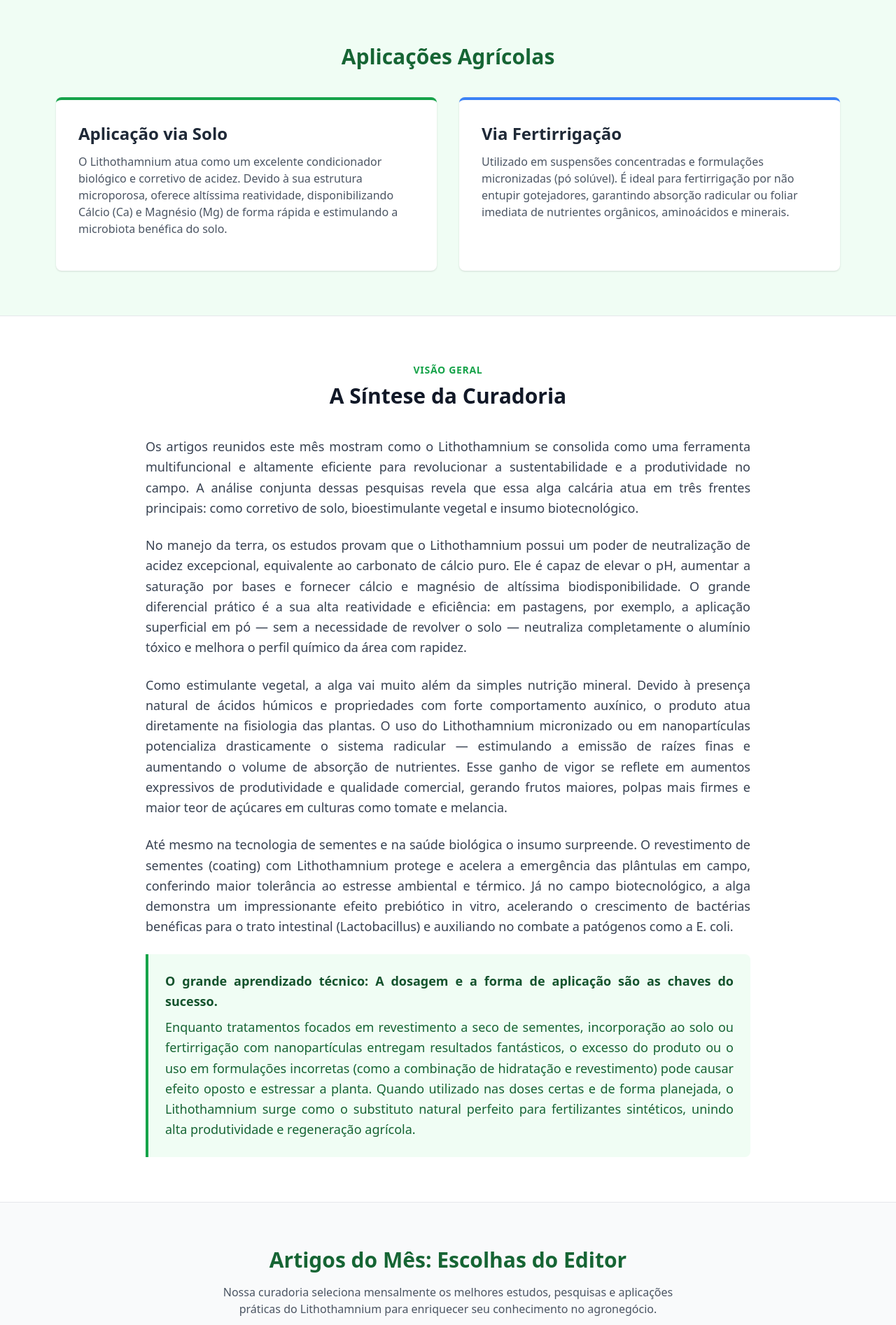
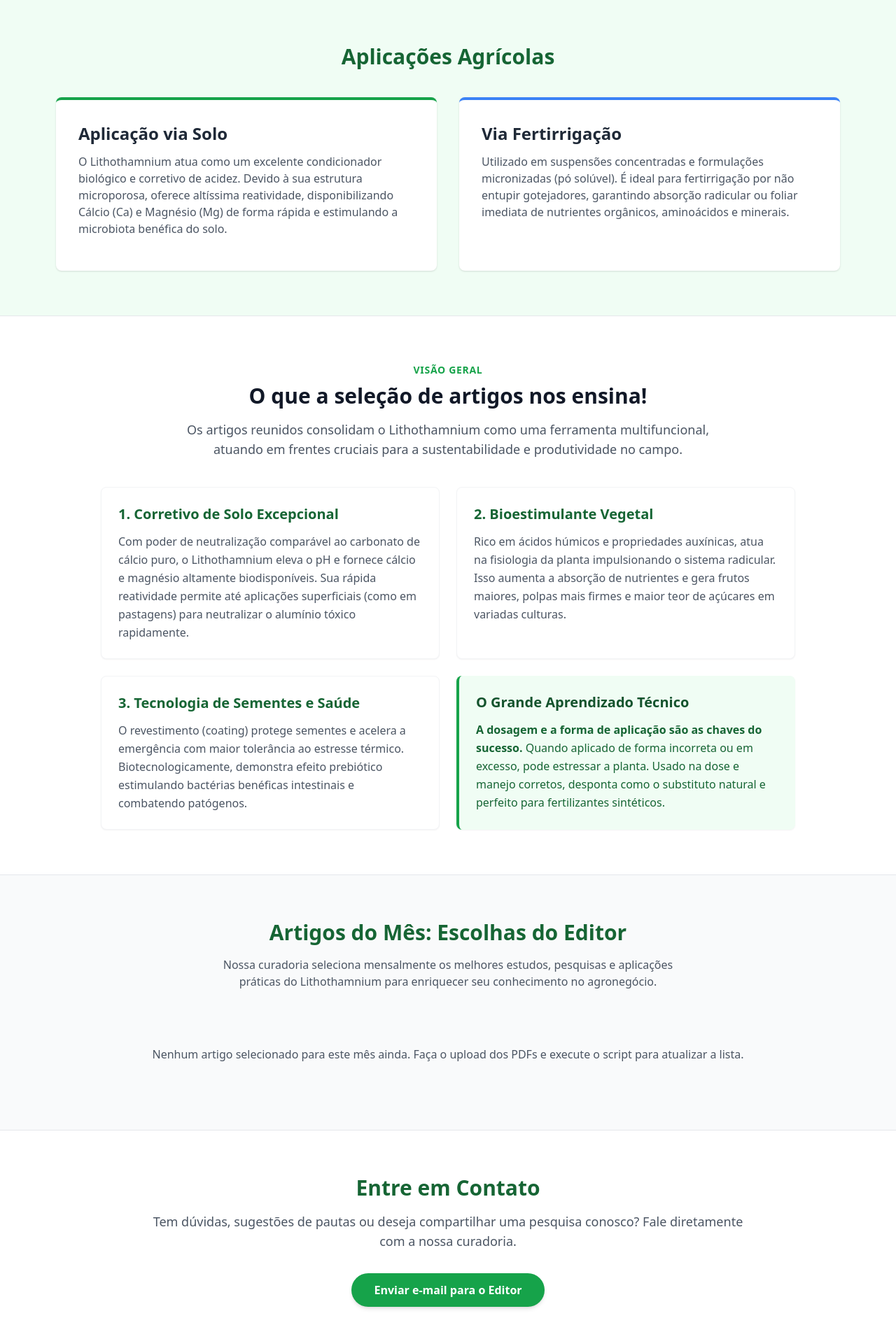
Before and after one commit to lucasalves02/lithothamnium-org, a Flask app: template templates/index.html in a window 1280 px wide. Shown: the part 461-2355 px from the top of the page at 70% size. Run offline with Flask 3, Linux system fonts and the light colour scheme; the template is opened without the code that fills it, so the values that code supplies are empty; some libraries are stand-ins or nearby versions.

Commit message:
ajuste no layout

```diff
--- a/templates/artigo.html
+++ b/templates/artigo.html
@@ -10,8 +10,8 @@
 
     <!-- Navbar -->
     <nav class="bg-green-700 text-white shadow-md">
-        <div class="max-w-6xl mx-auto px-4 py-4 flex justify-between items-center">
-            <a href="/" class="text-2xl font-bold tracking-wider hover:text-green-300 transition">Lithothamnium<span class="text-green-300">BR</span></a>
+        <div class="max-w-6xl mx-auto px-4 py-4 flex flex-col md:flex-row justify-between items-center">
+            <a href="/" class="text-2xl font-bold tracking-wider hover:text-green-300 transition mb-4 md:mb-0">Lithothamnium<span class="text-green-300">BR</span></a>
             <a href="/" class="font-semibold hover:text-green-300 transition">&larr; Voltar ao Início</a>
         </div>
     </nav>
--- a/templates/index.html
+++ b/templates/index.html
@@ -10,9 +10,9 @@
 
     <!-- Navbar -->
     <nav class="bg-green-700 text-white shadow-md">
-        <div class="max-w-6xl mx-auto px-4 py-4 flex justify-between items-center">
-            <h1 class="text-2xl font-bold tracking-wider">Lithothamnium<span class="text-green-300">BR</span></h1>
-            <ul class="flex space-x-6 font-semibold">
+        <div class="max-w-6xl mx-auto px-4 py-4 flex flex-col md:flex-row justify-between items-center">
+            <h1 class="text-2xl font-bold tracking-wider mb-4 md:mb-0">Lithothamnium<span class="text-green-300">BR</span></h1>
+            <ul class="flex flex-wrap justify-center gap-4 md:gap-6 font-semibold">
                 <li><a href="#" class="hover:text-green-300 transition">Início</a></li>
                 <li><a href="#aplicacoes" class="hover:text-green-300 transition">Aplicações</a></li>
                 <li><a href="#artigos" class="hover:text-green-300 transition">Artigos do Mês</a></li>
@@ -62,24 +62,46 @@
 
     <!-- Carta do Editor / Síntese -->
     <section class="py-16 bg-white border-t border-gray-200">
-        <div class="max-w-4xl mx-auto px-4">
+        <div class="max-w-5xl mx-auto px-4">
             <div class="text-center mb-10">
                 <span class="text-green-600 font-bold tracking-wider uppercase text-sm">Visão Geral</span>
-                <h3 class="text-3xl font-bold text-gray-900 mt-2">A Síntese da Curadoria</h3>
+                <h3 class="text-3xl font-bold text-gray-900 mt-2">O que a seleção de artigos nos ensina!</h3>
+                <p class="text-gray-600 mt-4 max-w-3xl mx-auto text-lg">
+                    Os artigos reunidos consolidam o Lithothamnium como uma ferramenta multifuncional, atuando em frentes cruciais para a sustentabilidade e produtividade no campo.
+                </p>
             </div>
 
-            <div class="space-y-6 text-gray-700 text-lg leading-relaxed text-justify">
-                <p>Os artigos reunidos este mês mostram como o Lithothamnium se consolida como uma ferramenta multifuncional e altamente eficiente para revolucionar a sustentabilidade e a produtividade no campo. A análise conjunta dessas pesquisas revela que essa alga calcária atua em três frentes principais: como corretivo de solo, bioestimulante vegetal e insumo biotecnológico.</p>
+            <div class="grid md:grid-cols-2 gap-6">
+                <!-- Card 1 -->
+                <div class="bg-white p-6 rounded-lg shadow-sm border border-gray-100 hover:shadow-md transition">
+                    <h4 class="text-xl font-bold text-green-800 mb-3">1. Corretivo de Solo Excepcional</h4>
+                    <p class="text-gray-600 leading-relaxed">
+                        Com poder de neutralização comparável ao carbonato de cálcio puro, o Lithothamnium eleva o pH e fornece cálcio e magnésio altamente biodisponíveis. Sua rápida reatividade permite até aplicações superficiais (como em pastagens) para neutralizar o alumínio tóxico rapidamente.
+                    </p>
+                </div>
 
-                <p>No manejo da terra, os estudos provam que o Lithothamnium possui um poder de neutralização de acidez excepcional, equivalente ao carbonato de cálcio puro. Ele é capaz de elevar o pH, aumentar a saturação por bases e fornecer cálcio e magnésio de altíssima biodisponibilidade. O grande diferencial prático é a sua alta reatividade e eficiência: em pastagens, por exemplo, a aplicação superficial em pó — sem a necessidade de revolver o solo — neutraliza completamente o alumínio tóxico e melhora o perfil químico da área com rapidez.</p>
+                <!-- Card 2 -->
+                <div class="bg-white p-6 rounded-lg shadow-sm border border-gray-100 hover:shadow-md transition">
+                    <h4 class="text-xl font-bold text-green-800 mb-3">2. Bioestimulante Vegetal</h4>
+                    <p class="text-gray-600 leading-relaxed">
+                        Rico em ácidos húmicos e propriedades auxínicas, atua na fisiologia da planta impulsionando o sistema radicular. Isso aumenta a absorção de nutrientes e gera frutos maiores, polpas mais firmes e maior teor de açúcares em variadas culturas.
+                    </p>
+                </div>
 
-                <p>Como estimulante vegetal, a alga vai muito além da simples nutrição mineral. Devido à presença natural de ácidos húmicos e propriedades com forte comportamento auxínico, o produto atua diretamente na fisiologia das plantas. O uso do Lithothamnium micronizado ou em nanopartículas potencializa drasticamente o sistema radicular — estimulando a emissão de raízes finas e aumentando o volume de absorção de nutrientes. Esse ganho de vigor se reflete em aumentos expressivos de produtividade e qualidade comercial, gerando frutos maiores, polpas mais firmes e maior teor de açúcares em culturas como tomate e melancia.</p>
+                <!-- Card 3 -->
+                <div class="bg-white p-6 rounded-lg shadow-sm border border-gray-100 hover:shadow-md transition">
+                    <h4 class="text-xl font-bold text-green-800 mb-3">3. Tecnologia de Sementes e Saúde</h4>
+                    <p class="text-gray-600 leading-relaxed">
+                        O revestimento (coating) protege sementes e acelera a emergência com maior tolerância ao estresse térmico. Biotecnologicamente, demonstra efeito prebiótico estimulando bactérias benéficas intestinais e combatendo patógenos.
+                    </p>
+                </div>
 
-                <p>Até mesmo na tecnologia de sementes e na saúde biológica o insumo surpreende. O revestimento de sementes (coating) com Lithothamnium protege e acelera a emergência das plântulas em campo, conferindo maior tolerância ao estresse ambiental e térmico. Já no campo biotecnológico, a alga demonstra um impressionante efeito prebiótico in vitro, acelerando o crescimento de bactérias benéficas para o trato intestinal (Lactobacillus) e auxiliando no combate a patógenos como a E. coli.</p>
-
-                <div class="bg-green-50 border-l-4 border-green-600 p-6 rounded-r-lg mt-8">
-                    <p class="font-bold text-green-900 m-0 mb-2">O grande aprendizado técnico: A dosagem e a forma de aplicação são as chaves do sucesso.</p>
-                    <p class="text-green-800">Enquanto tratamentos focados em revestimento a seco de sementes, incorporação ao solo ou fertirrigação com nanopartículas entregam resultados fantásticos, o excesso do produto ou o uso em formulações incorretas (como a combinação de hidratação e revestimento) pode causar efeito oposto e estressar a planta. Quando utilizado nas doses certas e de forma planejada, o Lithothamnium surge como o substituto natural perfeito para fertilizantes sintéticos, unindo alta produtividade e regeneração agrícola.</p>
+                <!-- Card 4 (Destaque do Editor) -->
+                <div class="bg-green-50 p-6 rounded-lg shadow-sm border-l-4 border-green-600 hover:shadow-md transition">
+                    <h4 class="text-xl font-bold text-green-900 mb-3">O Grande Aprendizado Técnico</h4>
+                    <p class="text-green-800 leading-relaxed">
+                        <strong>A dosagem e a forma de aplicação são as chaves do sucesso.</strong> Quando aplicado de forma incorreta ou em excesso, pode estressar a planta. Usado na dose e manejo corretos, desponta como o substituto natural e perfeito para fertilizantes sintéticos.
+                    </p>
                 </div>
             </div>
         </div>
```
